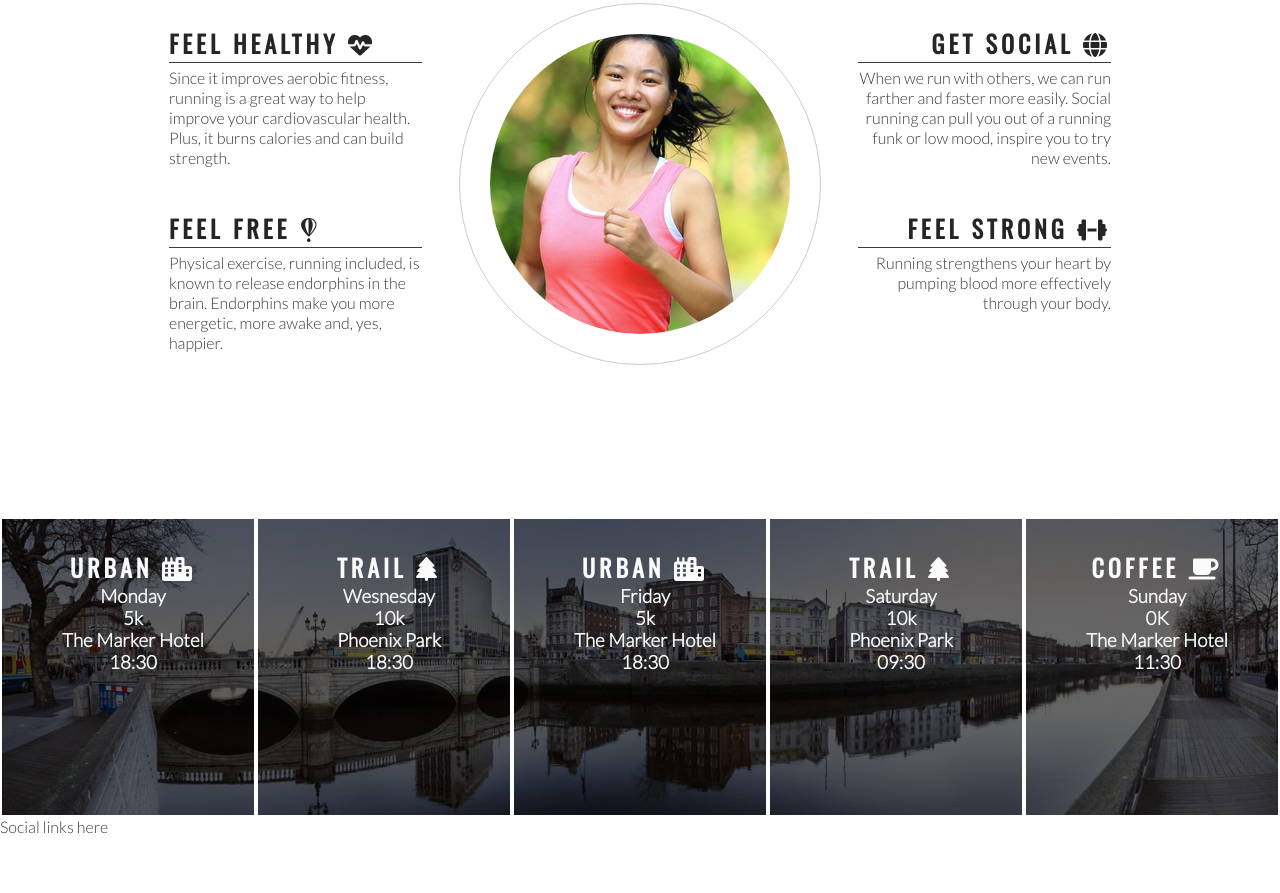
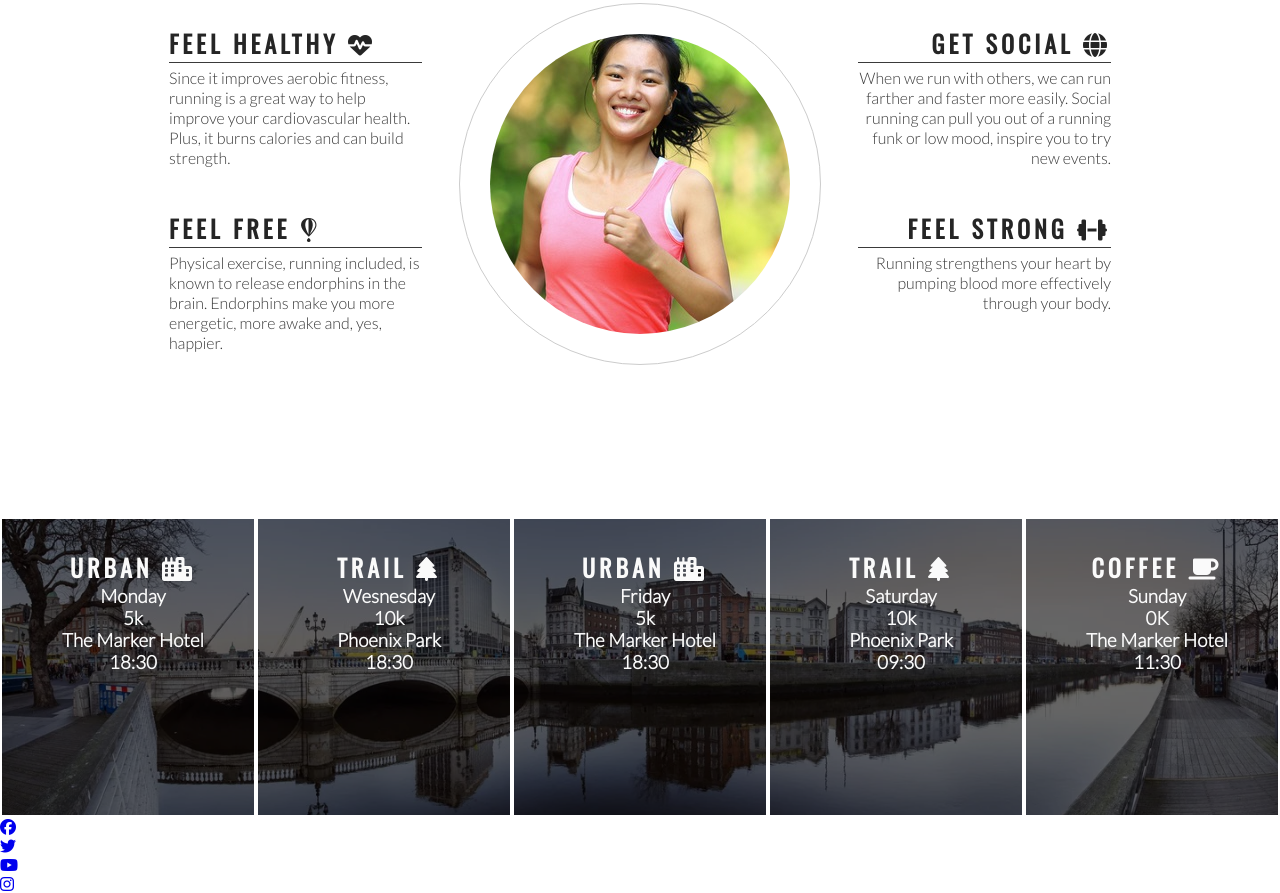
Before and after one commit to RyanMAWalker/love-running, a plain HTML site: page index.html in a window 1280 px wide. Shown: the part 778-1671 px from the top of the page. Before the commit the page ends 1614 px from the top, so only its background shows below. Drawn offline with nearby package versions, Linux system fonts and the light colour scheme.

Commit message:
Add social network icons and links

```diff
--- a/index.html
+++ b/index.html
@@ -118,7 +118,24 @@
 
     </section>
     <footer>
-        Social links here
+        <ul>
+            <li>
+                <a href="http://facebook.com" target="_blank" rel="noopener"
+                aria-label="Visit our Facebook page (opens in a new tab)"><i class="fab fa-facebook"></i></a>
+            </li>
+            <li>
+                <a href="http://twitter.com" target="_blank" rel="noopener"
+                aria-label="Visit our Twitter page (opens in a new tab)"><i class="fab fa-twitter"></i></a>
+            </li>
+            <li>
+                <a href="http://youtube.com" target="_blank" rel="noopener"
+                aria-label="Visit our Youtube page (opens in a new tab)"><i class="fab fa-youtube"></i></a>
+            </li>
+            <li>
+                <a href="http://instagram.com" target="_blank" rel="noopener"
+                aria-label="Visit our Instagram page (opens in a new tab)"><i class="fab fa-instagram"></i></a>
+            </li>
+        </ul>
     </footer>
 
     <!-- font awesome script-->
```
Also changed, not shown: assests/css/style.css (line endings or trailing spaces).
